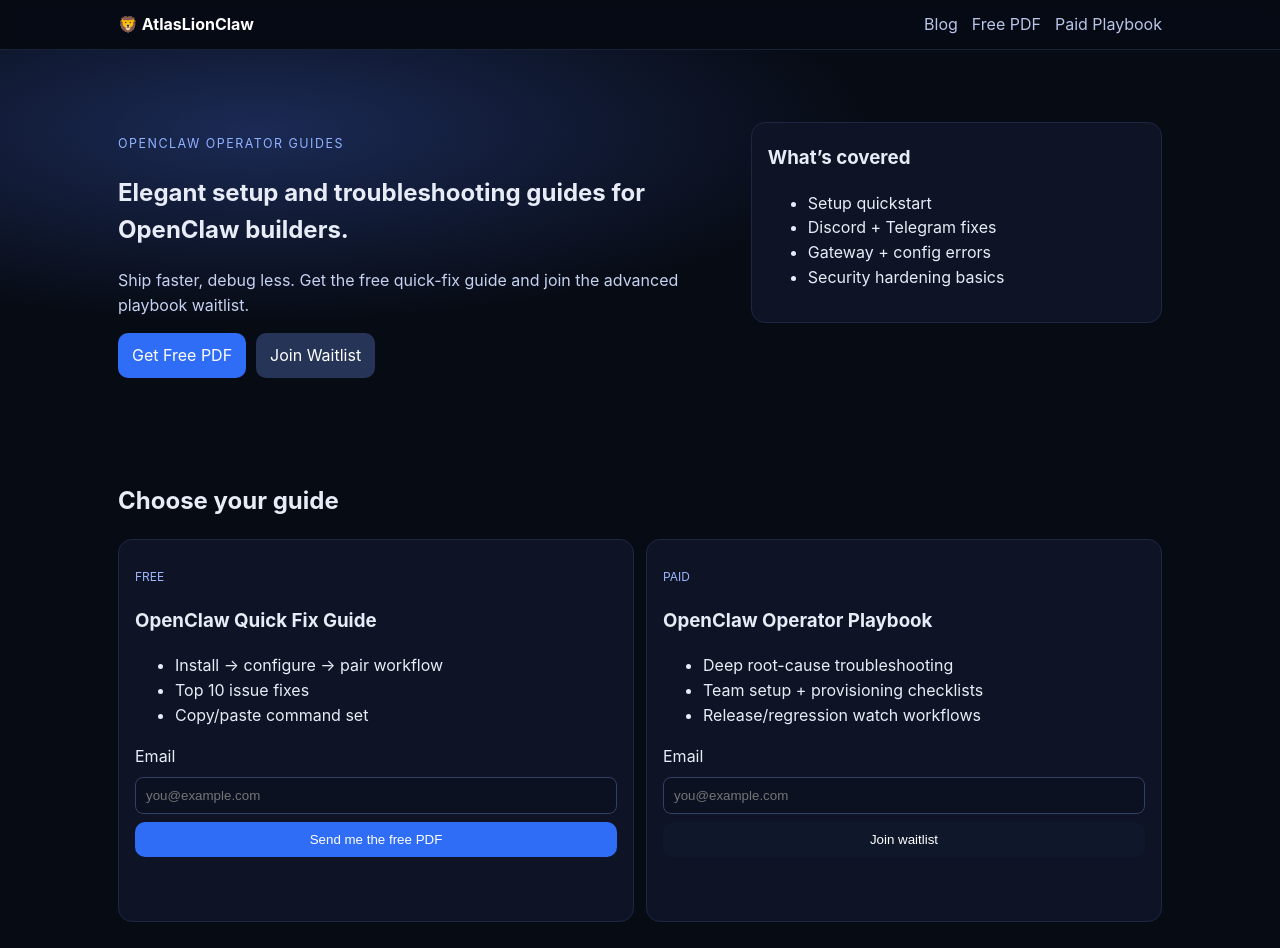
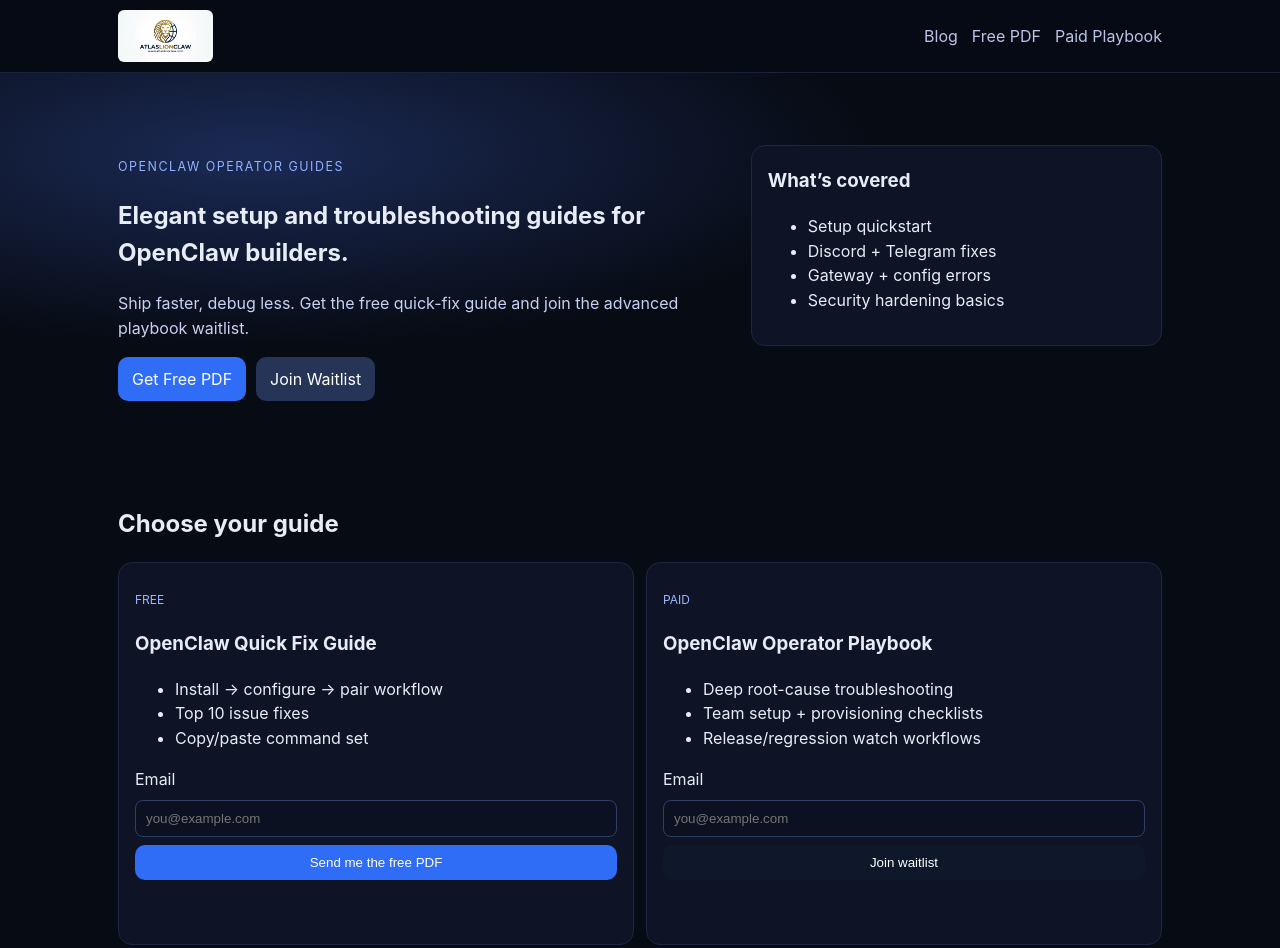
Before and after one commit to atlaslion301/atlaslionclaw.com, an Astro site: page / in a window 1280 px wide. Shown: the top 948 px of the page. Built offline with nearby package versions, Linux system fonts and the light colour scheme; Astro itself is replaced by a stand-in of ours.

Commit message:
Add AtlasLionClaw logo to site header

```diff
--- a/src/components/NavBar.astro
+++ b/src/components/NavBar.astro
@@ -3,7 +3,9 @@
 ---
 <header class="site-header">
   <div class="container nav">
-    <a class="brand" href="/">🦁 AtlasLionClaw</a>
+    <a class="brand" href="/" aria-label="AtlasLionClaw home">
+      <img src="/assets/atlaslionclaw-logo.png" alt="AtlasLionClaw" />
+    </a>
     <nav>
       {links.map((link) => (
         <a href={link.href}>{link.label}</a>
```
Also changed, not shown: public/styles.css (+1 -1 lines), public/assets/atlaslionclaw-logo.png (added).
